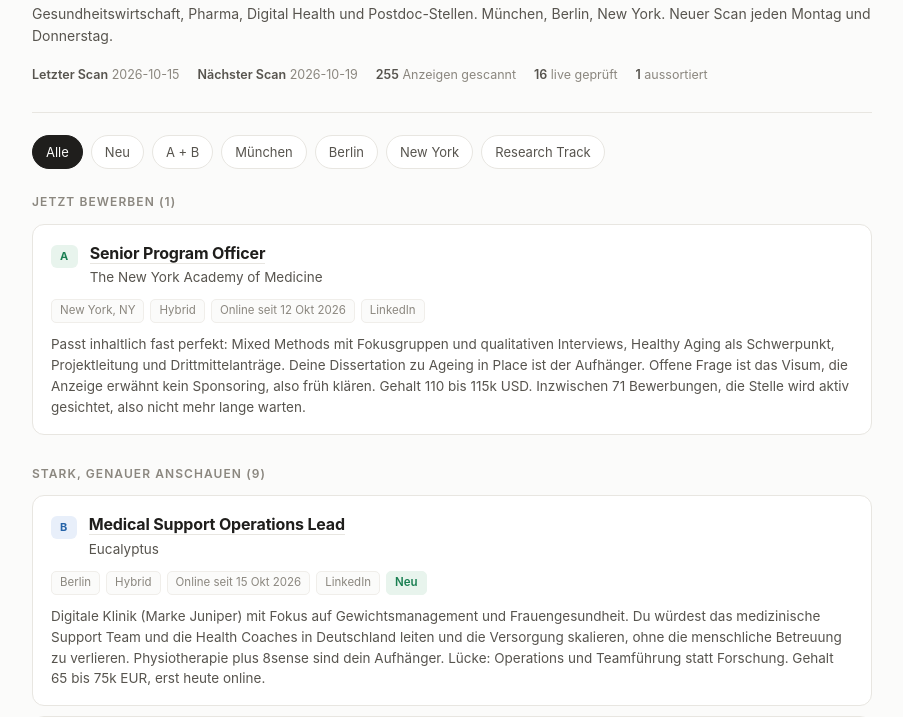
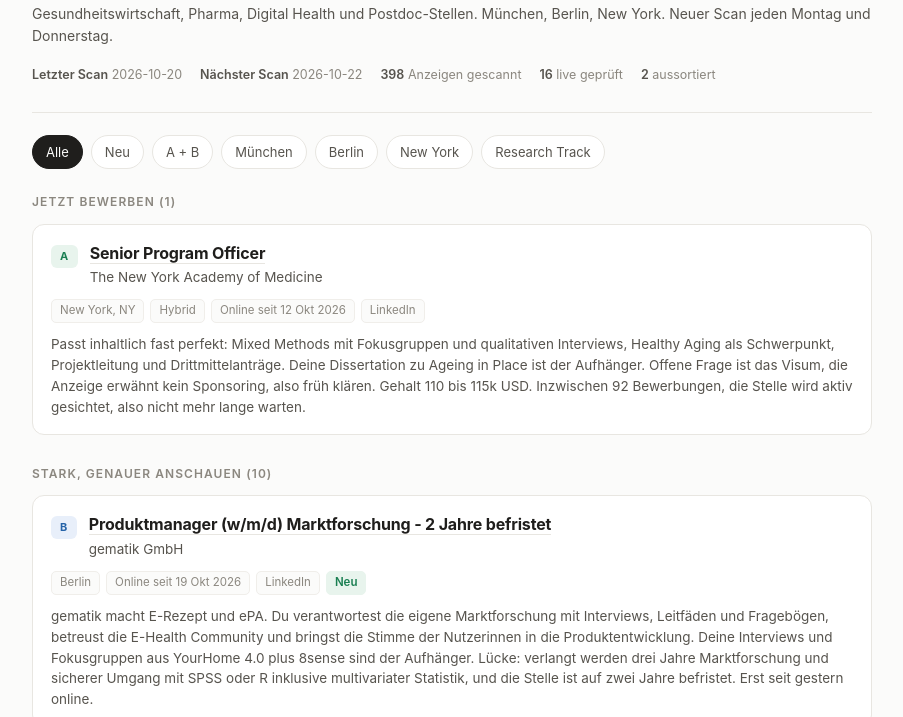
Before and after one commit to rob0labs/andrea-job-search, a plain HTML site: page public/index.html in a window 1280 px wide. Shown: the part 83-800 px from the top of the page, without its empty margins (188-1091 px from the left). Drawn offline with Linux system fonts and the light colour scheme.

Commit message:
Scan 2026-10-20: 3 new listings, 2 closed removed, Tandem link refreshed

```diff
--- a/public/index.html
+++ b/public/index.html
@@ -121,12 +121,12 @@
 
 <script>
 const SCAN_META = {
-  "lastScan": "2026-10-15",
-  "nextScan": "2026-10-19",
-  "totalScraped": 255,
-  "shortlisted": 19,
+  "lastScan": "2026-10-20",
+  "nextScan": "2026-10-22",
+  "totalScraped": 398,
+  "shortlisted": 23,
   "verified": 16,
-  "excluded": 1,
+  "excluded": 2,
   "sources": [
     "LinkedIn",
     "Web search",
@@ -148,7 +148,37 @@
   "source": "LinkedIn",
   "url": "https://www.linkedin.com/jobs/view/4476044056/",
   "verified": true,
-  "note": "Passt inhaltlich fast perfekt: Mixed Methods mit Fokusgruppen und qualitativen Interviews, Healthy Aging als Schwerpunkt, Projektleitung und Drittmittelanträge. Deine Dissertation zu Ageing in Place ist der Aufhänger. Offene Frage ist das Visum, die Anzeige erwähnt kein Sponsoring, also früh klären. Gehalt 110 bis 115k USD. Inzwischen 71 Bewerbungen, die Stelle wird aktiv gesichtet, also nicht mehr lange warten."
+  "note": "Passt inhaltlich fast perfekt: Mixed Methods mit Fokusgruppen und qualitativen Interviews, Healthy Aging als Schwerpunkt, Projektleitung und Drittmittelanträge. Deine Dissertation zu Ageing in Place ist der Aufhänger. Offene Frage ist das Visum, die Anzeige erwähnt kein Sponsoring, also früh klären. Gehalt 110 bis 115k USD. Inzwischen 92 Bewerbungen, die Stelle wird aktiv gesichtet, also nicht mehr lange warten."
+ },
+ {
+  "id": "gematik-produktmanager-marktforschung",
+  "grade": "B",
+  "track": "industry",
+  "scanDate": "2026-10-20",
+  "title": "Produktmanager (w/m/d) Marktforschung - 2 Jahre befristet",
+  "company": "gematik GmbH",
+  "location": "Berlin",
+  "work": "",
+  "posted": "19 Okt 2026",
+  "source": "LinkedIn",
+  "url": "https://www.linkedin.com/jobs/view/4481203031/",
+  "verified": true,
+  "note": "gematik macht E-Rezept und ePA. Du verantwortest die eigene Marktforschung mit Interviews, Leitfäden und Fragebögen, betreust die E-Health Community und bringst die Stimme der Nutzerinnen in die Produktentwicklung. Deine Interviews und Fokusgruppen aus YourHome 4.0 plus 8sense sind der Aufhänger. Lücke: verlangt werden drei Jahre Marktforschung und sicherer Umgang mit SPSS oder R inklusive multivariater Statistik, und die Stelle ist auf zwei Jahre befristet. Erst seit gestern online."
+ },
+ {
+  "id": "nyu-langone-research-scientist-housing-health",
+  "grade": "B",
+  "track": "research",
+  "scanDate": "2026-10-20",
+  "title": "Research Scientist",
+  "company": "NYU Langone Health",
+  "location": "New York, NY",
+  "work": "On-site",
+  "posted": "17 Okt 2026",
+  "source": "LinkedIn",
+  "url": "https://www.linkedin.com/jobs/view/4479657898/",
+  "verified": true,
+  "note": "Forschungslabor in der Notfallmedizin zu Wohnungslosigkeit und Gesundheit, mit gemeindebasierten Studien und qualitativer Forschung. Du würdest mehrere Projekte leiten, genau dein Thema Menschen ohne Stimme. Deine Fokusgruppen mit vulnerablen Gruppen und die Dissertation sind der Aufhänger. Lücken: auch Statistik mit R oder SAS und REDCap sind gefragt, und das Visum musst du früh klären (die Anzeige sagt nichts dazu)."
  },
  {
   "id": "eucalyptus-medical-support-operations-lead",
@@ -163,7 +193,7 @@
   "source": "LinkedIn",
   "url": "https://www.linkedin.com/jobs/view/4479821458/",
   "verified": true,
-  "note": "Digitale Klinik (Marke Juniper) mit Fokus auf Gewichtsmanagement und Frauengesundheit. Du würdest das medizinische Support Team und die Health Coaches in Deutschland leiten und die Versorgung skalieren, ohne die menschliche Betreuung zu verlieren. Physiotherapie plus 8sense sind dein Aufhänger. Lücke: Operations und Teamführung statt Forschung. Gehalt 65 bis 75k EUR, erst heute online."
+  "note": "Digitale Klinik (Marke Juniper) mit Fokus auf Gewichtsmanagement und Frauengesundheit. Du würdest das medizinische Support Team und die Health Coaches in Deutschland leiten und die Versorgung skalieren, ohne die menschliche Betreuung zu verlieren. Physiotherapie plus 8sense sind dein Aufhänger. Lücke: Operations und Teamführung statt Forschung. Gehalt 65 bis 75k EUR."
  },
  {
   "id": "tandem-health-project-delivery-lead",
@@ -176,9 +206,9 @@
   "work": "On-site",
   "posted": "15 Okt 2026",
   "source": "LinkedIn",
-  "url": "https://www.linkedin.com/jobs/view/4479787743/",
+  "url": "https://www.linkedin.com/jobs/view/4479820811/",
   "verified": true,
-  "note": "Einführung der KI-Dokumentation in großen Kliniken leiten, mit Ärztinnen, Klinikleitung und IT. Die bundesweiten Rollouts bei Korian und YourHome 4.0 mit vielen Stakeholdern sind deine Beispiele. Lücke: gewünscht sind drei Jahre in Beratung, Tech oder Startup, und es ist Umsetzung statt Wissenschaft. Gleiche Firma wie die Medical Operations Stelle unten, erst heute online."
+  "note": "Einführung der KI-Dokumentation in großen Kliniken leiten, mit Ärztinnen, Klinikleitung und IT. Die bundesweiten Rollouts bei Korian und YourHome 4.0 mit vielen Stakeholdern sind deine Beispiele. Lücke: gewünscht sind drei Jahre in Beratung, Tech oder Startup, und es ist Umsetzung statt Wissenschaft. Gleiche Firma wie die Medical Operations Stelle unten. Der alte Link war geschlossen, die Stelle läuft unter diesem neuen Link weiter."
  },
  {
   "id": "tandem-health-medical-operations-dach",
@@ -226,21 +256,6 @@
   "note": "Digitalisierungsprojekte im Klinikumfeld, Gesundheitsmanagement als Studium wird direkt genannt. YourHome 4.0 mit den Assistenztechnologien ist dein Referenzprojekt. Über 100 Bewerbungen, also nicht lange warten."
  },
  {
-  "id": "cheplapharm-senior-science-program-manager",
-  "grade": "B",
-  "track": "industry",
-  "scanDate": "2026-10-12",
-  "title": "Senior Science Program Manager (m/f/d)",
-  "company": "CHEPLAPHARM",
-  "location": "Berlin",
-  "work": "On-site",
-  "posted": "1 Okt 2026",
-  "source": "LinkedIn",
-  "url": "https://www.linkedin.com/jobs/view/4469787050/",
-  "verified": true,
-  "note": "Bereichsübergreifende wissenschaftliche Projekte leiten, Stakeholder koordinieren, Projektstrategie definieren. Lücke: gefordert sind Naturwissenschaften, Pharmazie oder Medizin und sieben Jahre Erfahrung, du kommst aus Forschungsprojekten statt aus Pharma. Über 100 Bewerbungen."
- },
- {
   "id": "ottobock-gtm-manager-neuromobility",
   "grade": "B",
   "track": "industry",
@@ -284,6 +299,21 @@
   "url": "https://www.sbm.org/membership/job-board/nyu-grossman-school-of-medicine-postdoctoral-fellowship-institute-for-excellence-in-health-equity",
   "verified": true,
   "note": "Behavioral Medicine mit Health Equity und Women's Health als Schwerpunkten, qualitative oder quantitative Methoden. Fortlaufende Bewerbung per E-Mail an die Projektleitung. US-Postdocs laufen meist über ein J-1 Visum, das Unis routinemäßig sponsern. Lücke: die Projekte sind teils klinische Studien."
+ },
+ {
+  "id": "nyc-dohmh-director-research-evaluation-queens",
+  "grade": "C",
+  "track": "industry",
+  "scanDate": "2026-10-20",
+  "title": "Director, Research and Evaluation, Bureau of Queens Neighborhood Health",
+  "company": "NYC Department of Health and Mental Hygiene",
+  "location": "New York, NY",
+  "work": "On-site",
+  "posted": "16 Okt 2026",
+  "source": "LinkedIn",
+  "url": "https://www.linkedin.com/jobs/view/4479849592/",
+  "verified": true,
+  "note": "Forschung und Evaluation mit Fokus auf gesundheitliche Chancengleichheit, Bedarfsanalysen in Stadtteilen, Drittmittelanträge und Publikationen. Inhaltlich nah an dir, aber eine Stelle der Stadt New York mit viel Epidemiologie, und ohne US-Arbeitserlaubnis kaum realistisch."
  },
  {
   "id": "gsk-medical-affairs-womens-cancer",
@@ -344,21 +374,6 @@
   "url": "https://www.linkedin.com/jobs/view/4458069394/",
   "verified": true,
   "note": "Qualitative Nutzerforschung bei einer Krankenversicherung, also nah an deinen Methoden. Aber Industrie-UX ohne Visa-Hinweis und über 100 Bewerbungen."
- },
- {
-  "id": "mount-sinai-cchsr-postdoc",
-  "grade": "X",
-  "track": "research",
-  "scanDate": "2026-10-15",
-  "title": "Post Doctoral Fellow-MSH-32015-001",
-  "company": "Mount Sinai Health System",
-  "location": "New York, NY",
-  "work": "On-site",
-  "posted": "13 Okt 2026",
-  "source": "LinkedIn",
-  "url": "https://www.linkedin.com/jobs/view/4477918324/",
-  "verified": true,
-  "note": "Versorgungsforschung als Postdoc in New York klingt passend, die Stelle ist aber rein quantitativ: Analysen von Abrechnungsdaten und Registern, starke Statistik vorausgesetzt."
  }
 ];
 
```
